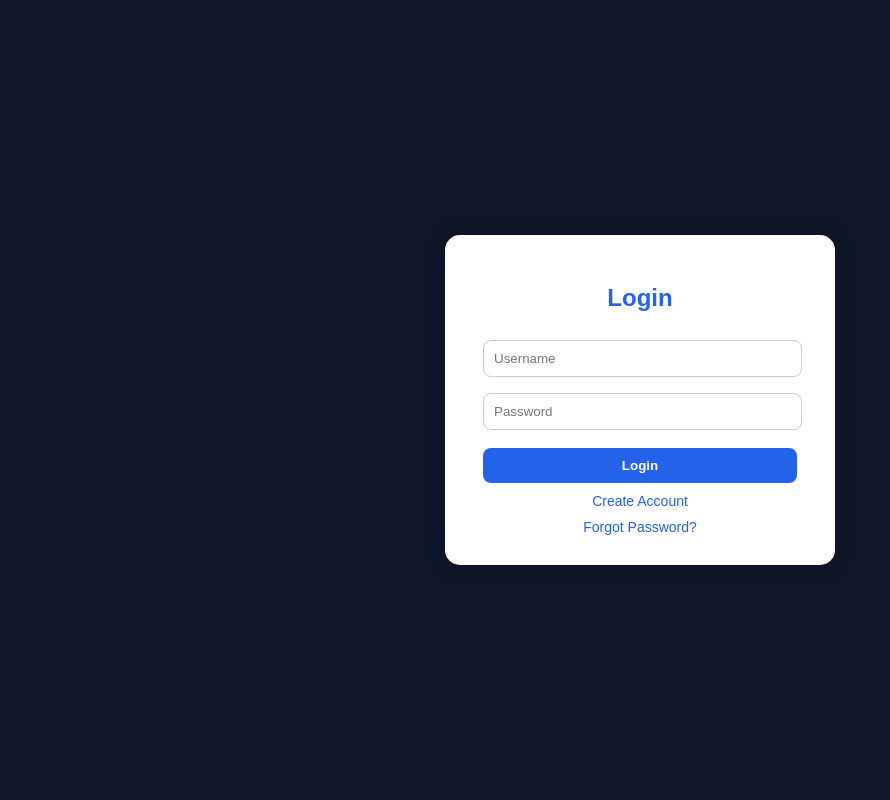
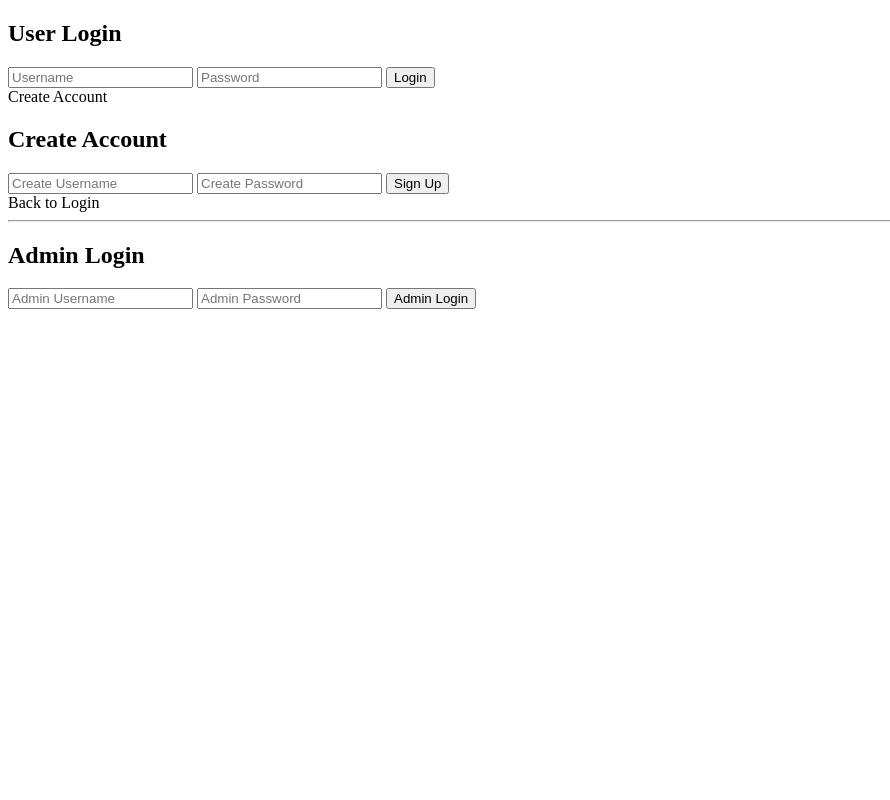
Before and after one commit to omjagtap24-oss/crowd-detection-app, a Python web app: template templates/login.html in a window 1280 px wide. Shown: the whole page, without its empty margins (0-890 px from the left). Run offline with Jinja, Linux system fonts and the light colour scheme; the template is opened without the code that fills it, so the values that code supplies are empty.

Commit message:
Update login.html

```diff
--- a/templates/login.html
+++ b/templates/login.html
@@ -1,114 +1,9 @@
 <!DOCTYPE html>
-<html>
-<head>
-<title>PilgrimFlow</title>
-
-<style>
-body{
-margin:0;
-font-family:Arial;
-background:#0f172a;
-overflow:hidden;
-}
-
-/* Splash Screen */
-#splash{
-position:fixed;
-width:100%;
-height:100%;
-background:linear-gradient(135deg,#2563eb,#06b6d4);
-display:flex;
-justify-content:center;
-align-items:center;
-flex-direction:column;
-color:white;
-z-index:9999;
-}
-
-#splash h1{
-font-size:48px;
-margin:0;
-}
-
-#splash p{
-font-size:18px;
-opacity:0.9;
-}
-
-/* Login */
-#main{
-display:none;
-height:100vh;
-display:flex;
-justify-content:center;
-align-items:center;
-}
-
-.box{
-width:330px;
-background:white;
-padding:30px;
-border-radius:15px;
-box-shadow:0 0 20px rgba(0,0,0,0.2);
-text-align:center;
-}
-
-.box h2{
-margin-bottom:20px;
-color:#2563eb;
-}
-
-input{
-width:90%;
-padding:10px;
-margin:8px;
-border:1px solid #ccc;
-border-radius:8px;
-}
-
-button{
-width:95%;
-padding:10px;
-margin-top:10px;
-background:#2563eb;
-color:white;
-border:none;
-border-radius:8px;
-cursor:pointer;
-font-weight:bold;
-}
-
-a{
-display:block;
-margin-top:10px;
-color:#2563eb;
-cursor:pointer;
-text-decoration:none;
-font-size:14px;
-}
-
-.hidden{
-display:none;
-}
-</style>
-</head>
-
-<body>
-
-<!-- Splash -->
-<div id="splash">
-<h1>🛕 PilgrimFlow</h1>
-<p>Smart Temple Crowd Guidance</p>
-</div>
-
-<!-- Login Page -->
-<div id="main">
 
 <div class="box">
 
-<!-- Login -->
 <div id="loginBox">
-<h2>Login</h2>
+<h2>User Login</h2>
 
 <form action="/login" method="POST">
 <input type="text" name="username" placeholder="Username" required>
@@ -117,10 +12,8 @@ display:none;
 </form>
 
 <a onclick="showSignup()">Create Account</a>
-<a onclick="showForgot()">Forgot Password?</a>
 </div>
 
-<!-- Signup -->
 <div id="signupBox" class="hidden">
 <h2>Create Account</h2>
 
@@ -133,17 +26,15 @@ display:none;
 <a onclick="showLogin()">Back to Login</a>
 </div>
 
-<!-- Forgot -->
-<div id="forgotBox" class="hidden">
-<h2>Recover Password</h2>
+<hr>
 
-<form action="/forgot" method="POST">
-<input type="text" name="username" placeholder="Username" required>
-<button type="submit">Recover</button>
+<h2>Admin Login</h2>
+
+<form action="/admin_login" method="POST">
+<input type="text" name="username" placeholder="Admin Username" required>
+<input type="password" name="password" placeholder="Admin Password" required>
+<button type="submit">Admin Login</button>
 </form>
-
-<a onclick="showLogin()">Back to Login</a>
-</div>
 
 </div>
 </div>
@@ -157,19 +48,11 @@ document.getElementById("main").style.display="flex";
 function showSignup(){
 loginBox.style.display="none";
 signupBox.style.display="block";
-forgotBox.style.display="none";
-}
-
-function showForgot(){
-loginBox.style.display="none";
-signupBox.style.display="none";
-forgotBox.style.display="block";
 }
 
 function showLogin(){
 loginBox.style.display="block";
 signupBox.style.display="none";
-forgotBox.style.display="none";
 }
 </script>
 
```
